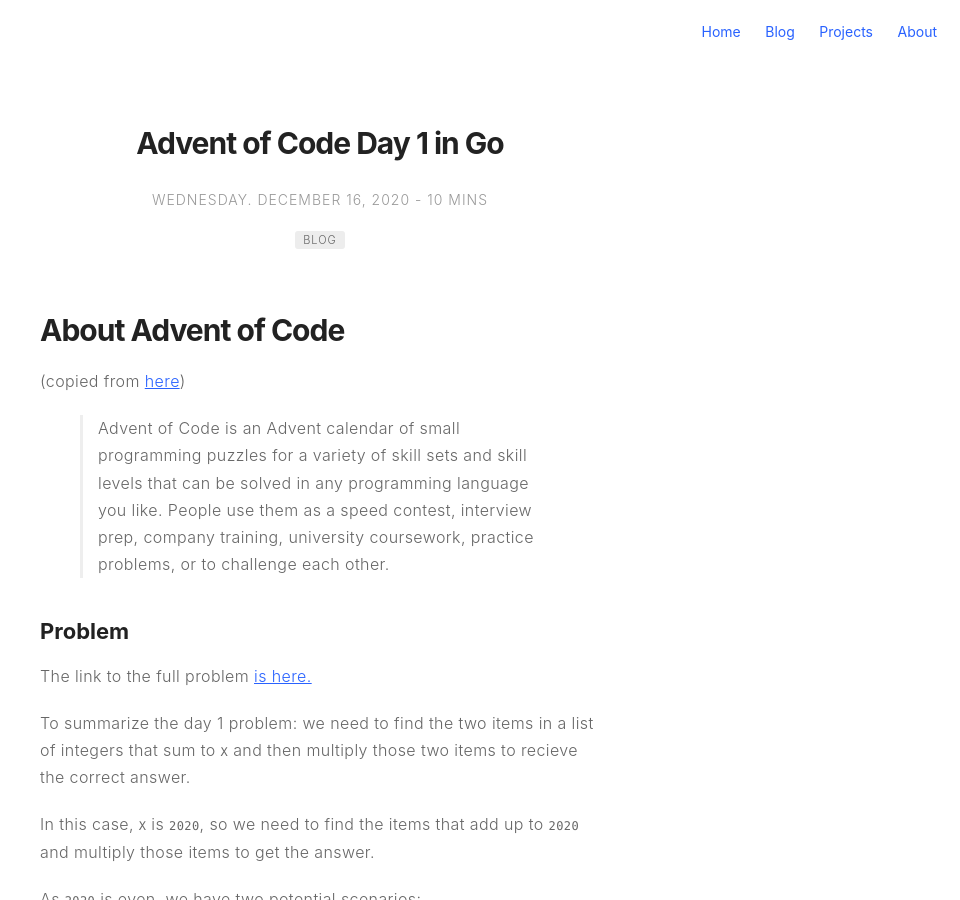
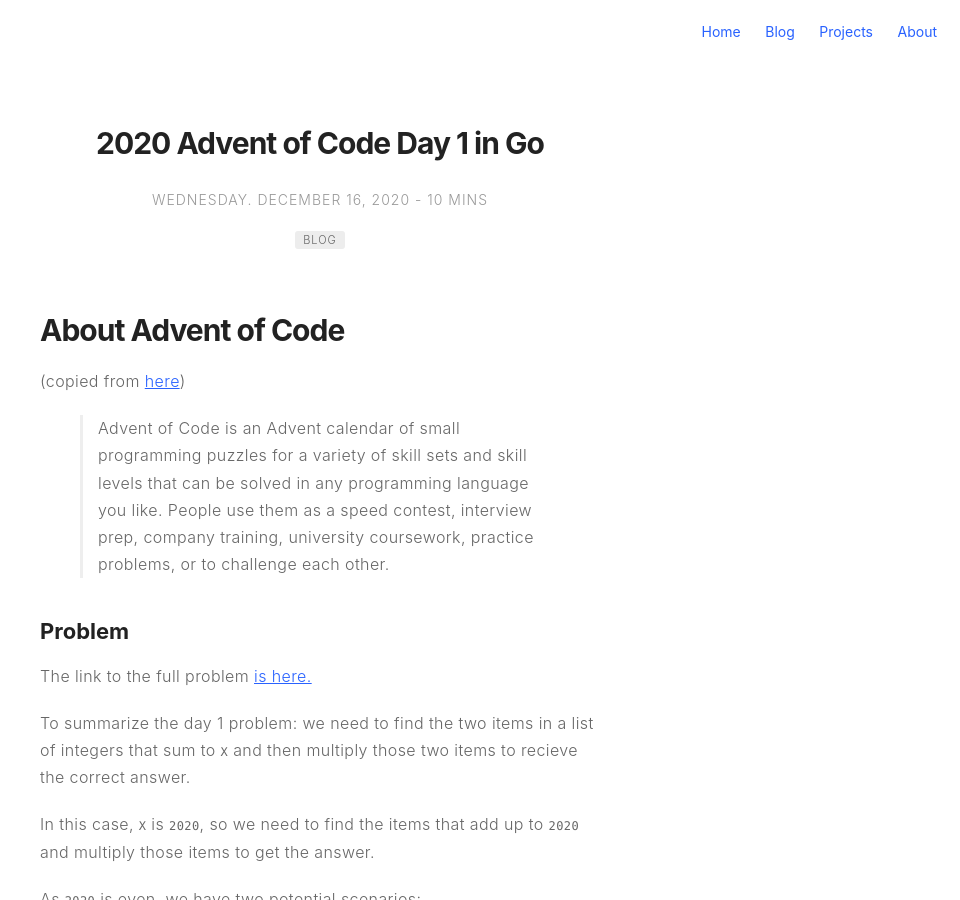
Before and after one commit to randykinne/randykinne.dev, a Jekyll site: the page built from _posts/2020-12-16-deep-dive-advent-of-code-day-1-in-go.markdown, in a window 1280 px wide and 900 px high. Shown: the whole window, without its empty margins (320-1280 px from the left). Built offline with Jekyll 4.4.1, drawn with Linux system fonts in a browser that asks for light colours; some of the changed text lies outside the part shown.

Commit message:
Adjust post title

```diff
--- a/_posts/2020-12-16-deep-dive-advent-of-code-day-1-in-go.markdown
+++ b/_posts/2020-12-16-deep-dive-advent-of-code-day-1-in-go.markdown
@@ -1,5 +1,5 @@
 ---
-title: "Advent of Code Day 1 in Go"
+title: "2020 Advent of Code Day 1 in Go"
 layout: post
 date: 2020-12-16 11:00 PM
 tag:
```
Also changed, not shown: other parts of _posts/2020-12-16-deep-dive-advent-of-code-day-1-in-go.markdown (+2 -0 lines).
